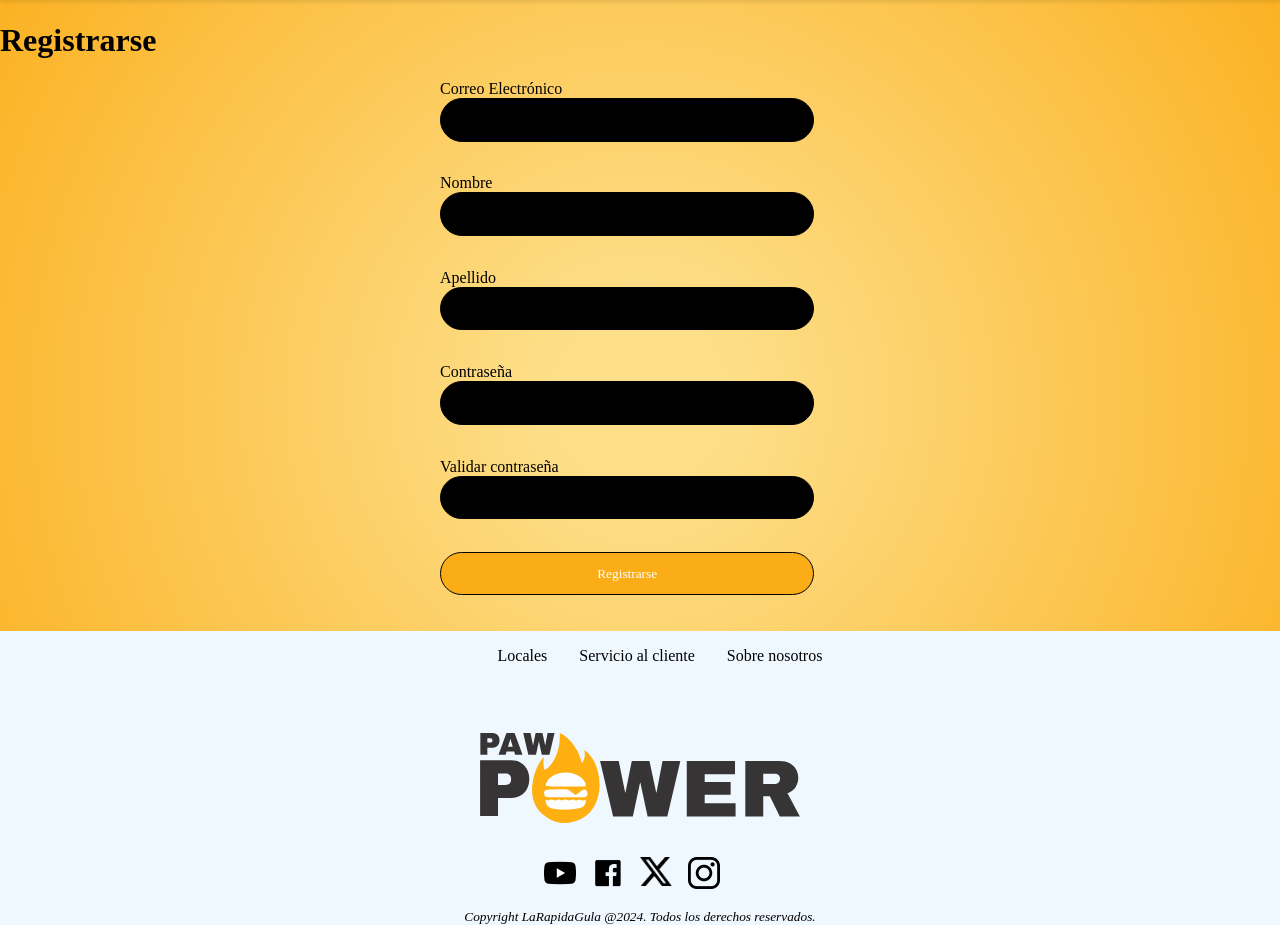
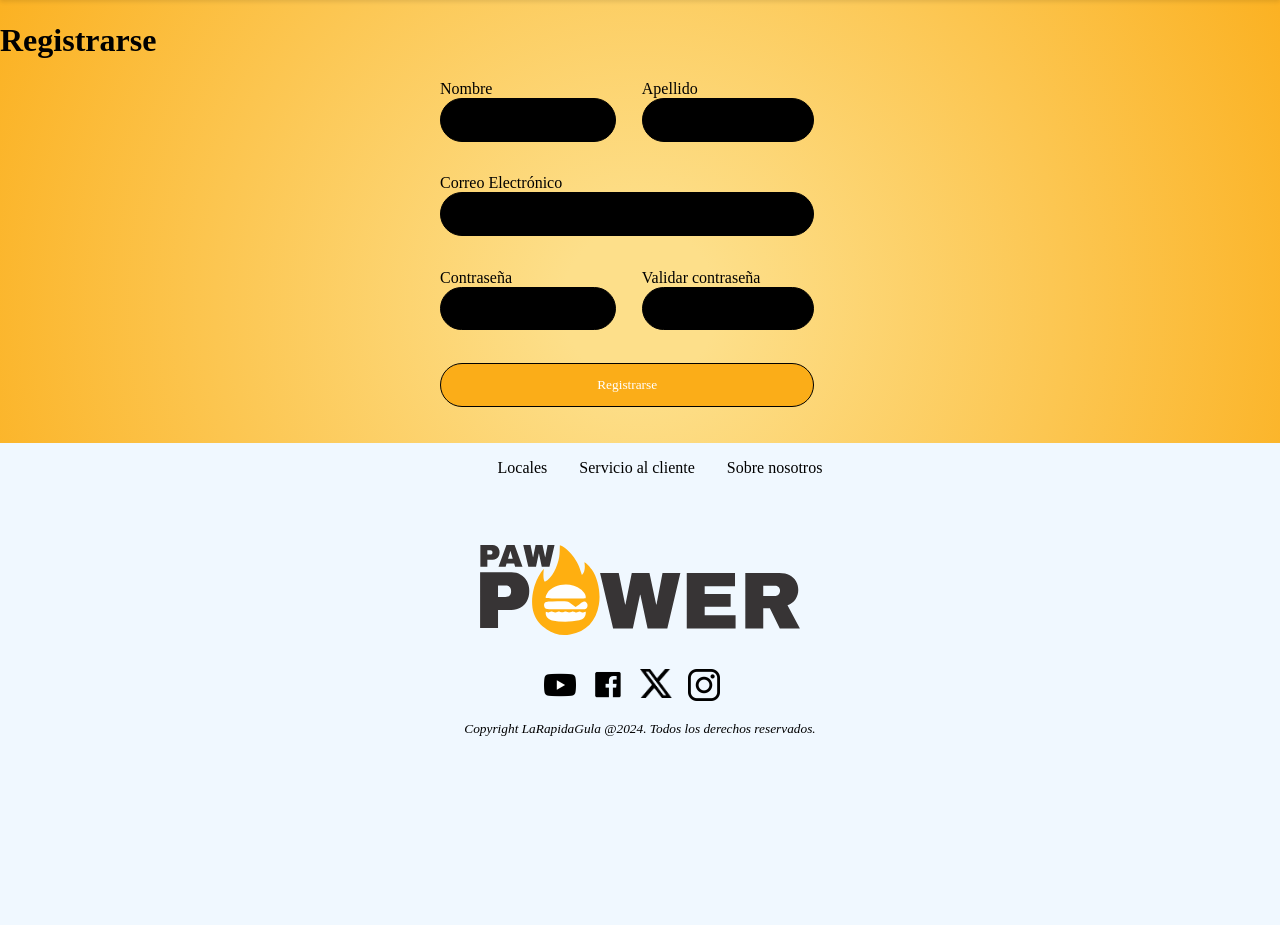
Before and after one commit to LucasLatessa/PAW-2024, a PHP site: page /cuenta/registrarse.html in a window 1280 px wide. Shown: the part 128-1053 px from the top of the page. After the commit the page ends 864 px from the top, so only its background shows below. Run offline with PHP 8.4, Linux system fonts and the light colour scheme; some web fonts are replaced.

Commit message:
Formulario registro actualizado

```diff
--- a/compra/carrito.html
+++ b/compra/carrito.html
@@ -9,7 +9,6 @@
     <title>Carrito - PAW Power</title>
     <link rel="icon" href="../assets/Isotipo.svg" type="image/x-icon" />
     <link rel="stylesheet" href="../styles/header-footer.css">
-    <link rel="stylesheet" href="styles/compra.css">
   </head>
   <body>
     <!--HEADER-->
--- a/compra/confirmarCompra.html
+++ b/compra/confirmarCompra.html
@@ -9,7 +9,6 @@
     <title>Confirmar pedido - PAW Power</title>
     <link rel="icon" href="../assets/Isotipo.svg" type="image/x-icon" />
     <link rel="stylesheet" href="../styles/header-footer.css">
-    <link rel="stylesheet" href="styles/compra.css">
   </head>
   <body>
     <!--HEADER-->
--- a/compra/menu.html
+++ b/compra/menu.html
@@ -10,7 +10,6 @@
     <link rel="icon" href="../assets/Isotipo.svg" type="image/x-icon" />
     <link rel="stylesheet" href="styles/menu.css">
     <link rel="stylesheet" href="../styles/header-footer.css">
-    <link rel="stylesheet" href="styles/compra.css">
   <body>
     <!--HEADER-->
     <header class="header-body">
--- a/compra/pedirComida.html
+++ b/compra/pedirComida.html
@@ -9,7 +9,6 @@
     <title>Pedir - PAW Power</title>
     <link rel="icon" href="../assets/Isotipo.svg" type="image/x-icon" />
     <link rel="stylesheet" href="../styles/header-footer.css">
-    <link rel="stylesheet" href="styles/compra.css">
   </head>
   <body>
     <!--HEADER-->
--- a/compra/reserva.html
+++ b/compra/reserva.html
@@ -9,7 +9,6 @@
     <title>Reservar en PAW Power</title>
     <link rel="icon" href="../assets/Isotipo.svg" type="image/x-icon" />
     <link rel="stylesheet" href="../styles/header-footer.css">
-    <link rel="stylesheet" href="styles/compra.css">
   </head>
   <body>
     <!--HEADER-->
--- a/compra/selecDirec.html
+++ b/compra/selecDirec.html
@@ -9,7 +9,7 @@
     <title>Seleccionar direccion</title>
     <link rel="icon" href="../assets/Isotipo.svg" type="image/x-icon" />
     <link rel="stylesheet" href="../styles/header-footer.css">
-    <link rel="stylesheet" href="styles/compra.css">
+    <link rel="stylesheet" href="styles/direccionLocal.css">
   </head>
   <body>
     <!--HEADER-->
--- a/compra/selecLoc.html
+++ b/compra/selecLoc.html
@@ -9,7 +9,7 @@
     <title>Locales - PAW Power</title>
     <link rel="icon" href="../assets/Isotipo.svg" type="image/x-icon" />
     <link rel="stylesheet" href="../styles/header-footer.css">
-    <link rel="stylesheet" href="styles/compra.css">
+    <link rel="stylesheet" href="styles/direccionLocal.css">
   </head>
   <body>
     <!--HEADER-->
--- a/cuenta/registrarse.html
+++ b/cuenta/registrarse.html
@@ -58,16 +58,16 @@
           <input type="password" id="contraseña" name="contraseña" required />
         </label>
 
-        <label for="validadContraseña"
+        <label for="validarContraseña"
           >Validar contraseña
           <input
             type="password"
-            id="validadContraseña"
-            name="validadContraseña"
+            id="validarContraseña"
+            name="validarContraseña"
             required
           />
         </label>
-        <input type="submit" value="Registrarse" />
+        <input class="registrarse" type="submit" value="Registrarse" />
       </form>
     </main>
 
--- a/cuenta/styles/formularios.css
+++ b/cuenta/styles/formularios.css
@@ -2,10 +2,42 @@
 form {
   max-width: 25rem;
   margin: 0 auto;
+
+  display: grid;
+  grid-template-areas:
+    "nombre apellido"
+    "email  email"
+    "contraseña valida"
+    "registrarse registrarse";
 }
 
+/* GRID TEMPLATES */
+label[for="nombre"]{
+  grid-area: nombre;
+}
+
+label[for="apellido"]{
+  grid-area: apellido;
+}
+
+label[for="email"] {
+  grid-area: email;
+}
+
+label[for="contraseña"] {
+  grid-area: contraseña;
+}
+
+label[for="validarContraseña"]{
+  grid-area: valida;
+}
+
+.registrarse {
+  grid-area: registrarse;
+}
+
+/* Estilos para cada label/input */
 label {
-    display: block;
   margin-bottom: 0.8rem;
   color: #000000;
 }
@@ -35,13 +67,6 @@ form {
   font-family: "Century Gothic";
 }
 
-  a {
-    display: block;
-    text-align: center;
-    color: #fbad18;
-    text-decoration: none;
-  }
-
 a:hover {
   text-decoration: underline;
 }
@@ -49,3 +74,13 @@ form {
 a {
   text-decoration: none;
 }
+
+/* Celular
+@media (max-width: 1250px) {
+  a {
+    display: block;
+    text-align: center;
+    color: #fbad18;
+    text-decoration: none;
+  }
+} */
--- a/styles/header-footer.css
+++ b/styles/header-footer.css
@@ -11,6 +11,7 @@ body {/* elimina borde blanco en header */
   margin: 0;
   padding: 0;
 }
+
 html {
   font-size: 16px; /*definiendo el rem*/
 }
```
Also changed, not shown: compra/styles/direccionLocal.css (renamed from compra/styles/compra.css). Lines whose indentation alone changed are shown as unchanged.
